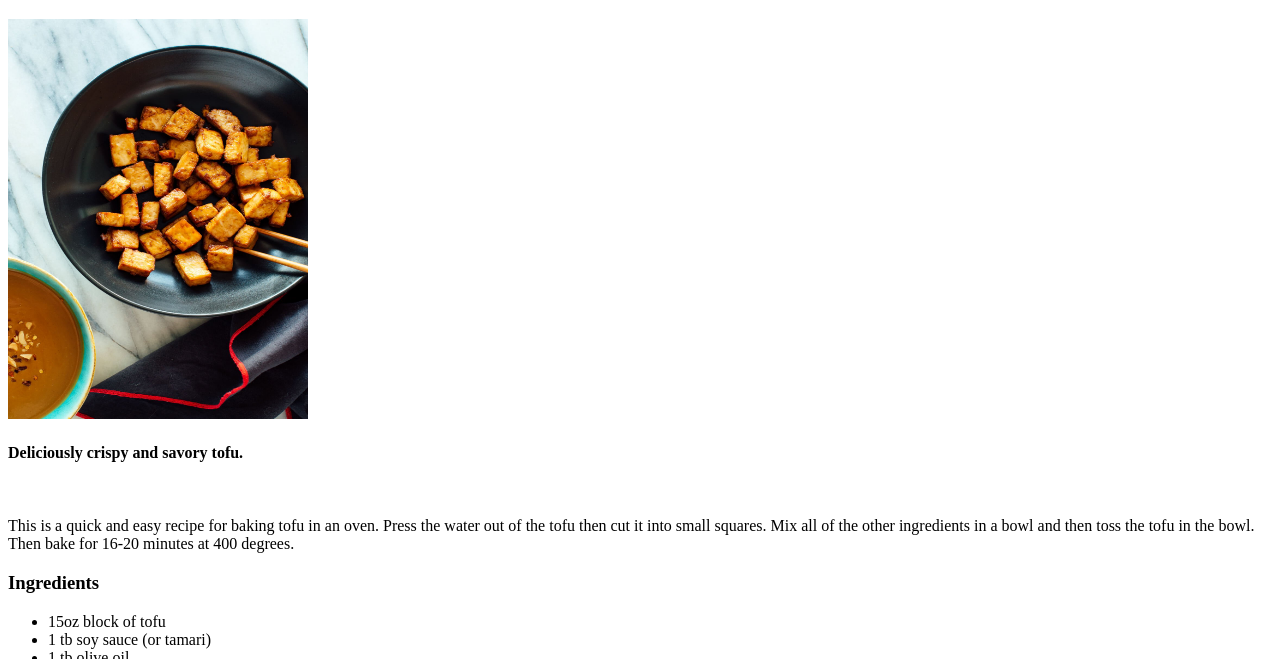
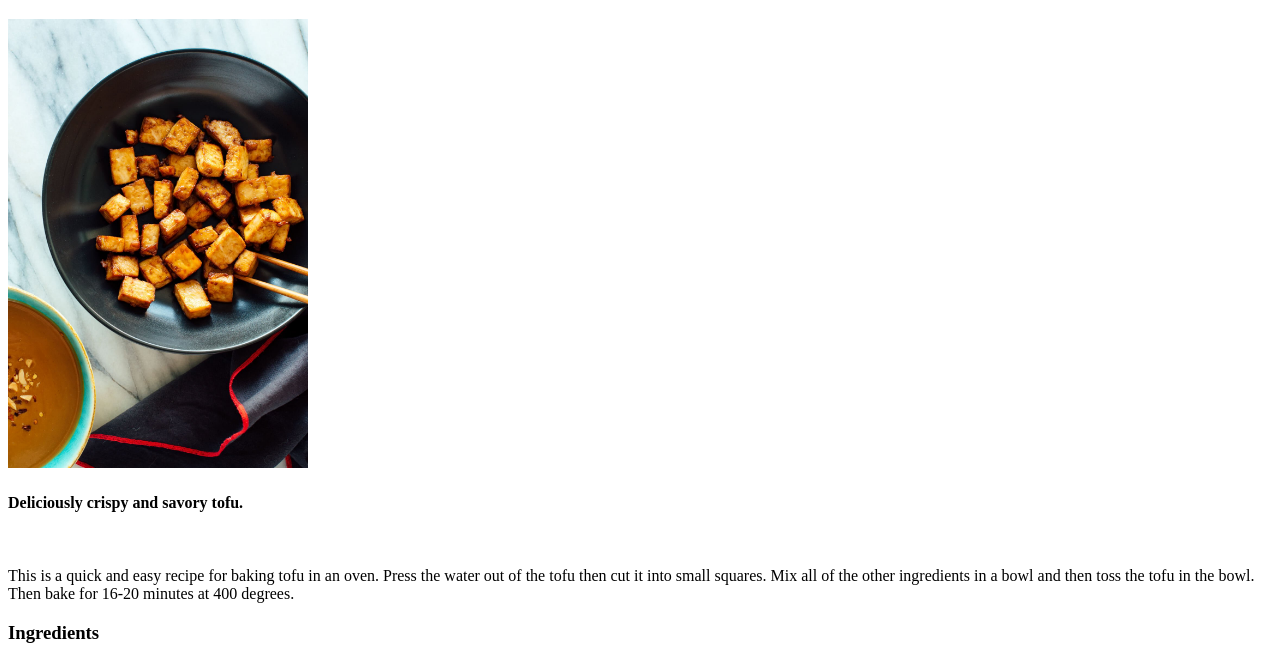
Before and after one commit to Carlos-Day/odin_recipes, a plain HTML site: page recipes/crispy-tofu.html in a window 1280 px wide. Shown: the part 61-720 px from the top of the page. Drawn offline with Linux system fonts and the light colour scheme.

Commit message:
Add auto height to crispy tofu jpg

```diff
--- a/recipes/crispy-tofu.html
+++ b/recipes/crispy-tofu.html
@@ -6,7 +6,7 @@
 </head>
 <body>
     <h1>Crispy Tofu Bowl</h1>
-    <img src="../images/crispy-baked-tofu.jpeg" alt="Crispy baked tofu" width="300" height="400">
+    <img src="../images/crispy-baked-tofu.jpeg" alt="Crispy baked tofu" style="width: 300px; height:auto">
     <h4>Deliciously crispy and savory tofu.</h4> <br>
     <p>This is a quick and easy recipe for baking tofu in an oven. Press the water out of the tofu then cut
         it into small squares. Mix all of the other ingredients in a bowl and then toss the tofu in the bowl. Then bake
```
